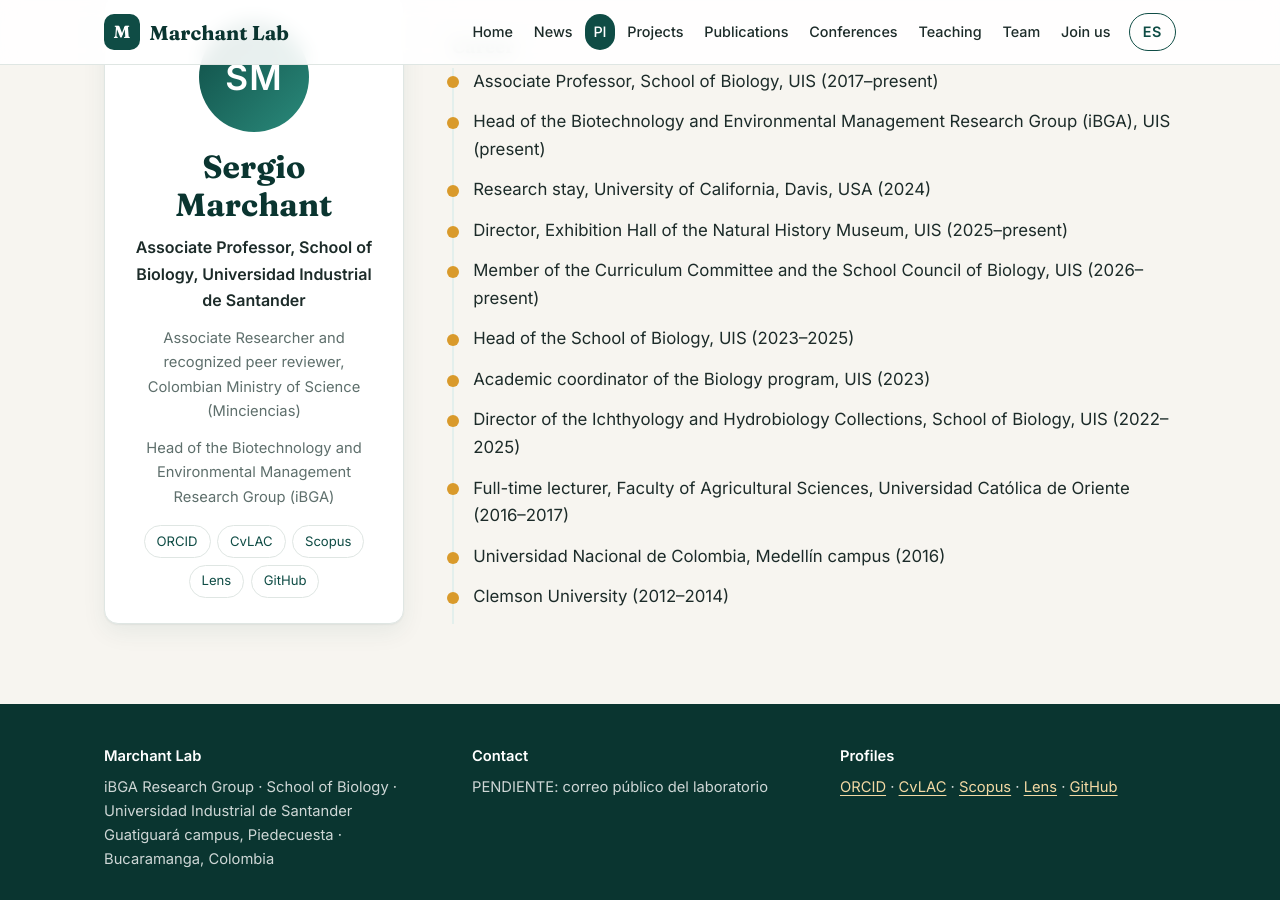
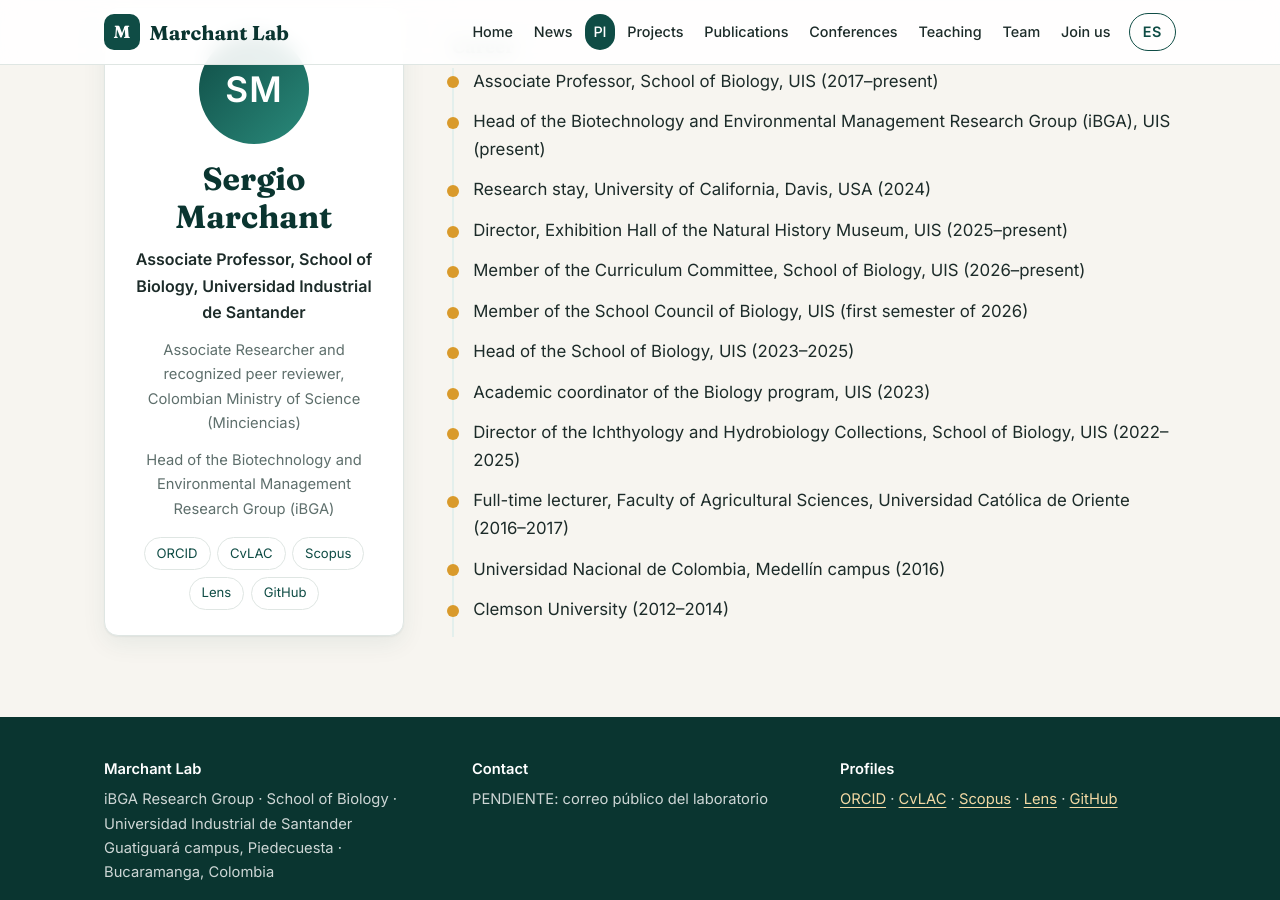
Before and after one commit to Marchant-Lab/marchant-lab-web, a Jekyll site: the page built from en/investigador.html, in a window 1280 px wide and 900 px high, scrolled down 759 px. Built offline with Jekyll 4.4.1, drawn with Linux system fonts in a browser that asks for light colours.

Commit message:
Consejo de Escuela solo en 2026-1; Comité Curricular sigue vigente
Co-Authored-By: Claude Opus 5.5 <noreply@anthropic.com>

```diff
--- a/_data/investigador.yml
+++ b/_data/investigador.yml
@@ -16,7 +16,8 @@ trayectoria:
   - Director del Grupo de Investigación en Biotecnología y Gestión Ambiental (iBGA), UIS (actual)
   - Estancia de investigación, University of California, Davis, EE. UU. (2024)
   - Director de la Sala de Exhibición del Museo de Historia Natural, UIS (2025–actual)
-  - Integrante del Comité Curricular y del Consejo de Escuela de Biología, UIS (2026–actual)
+  - Integrante del Comité Curricular de la Escuela de Biología, UIS (2026–actual)
+  - Integrante del Consejo de Escuela de Biología, UIS (2026-1)
   - Director de la Escuela de Biología, UIS (2023–2025)
   - Coordinador académico del programa de Biología, UIS (2023)
   - Director de las Colecciones de Ictiología e Hidrobiología, Escuela de Biología, UIS (2022–2025)
--- a/_data/traduccion_en.yml
+++ b/_data/traduccion_en.yml
@@ -66,7 +66,8 @@
 "Profesor Asociado, Escuela de Biología, UIS (2017–actual)": "Associate Professor, School of Biology, UIS (2017–present)"
 "Director de la Sala de Exhibición del Museo de Historia Natural, UIS (2025–actual)": "Director, Exhibition Hall of the Natural History Museum, UIS (2025–present)"
 "Director de la Escuela de Biología, UIS (2023–2025)": "Head of the School of Biology, UIS (2023–2025)"
-"Integrante del Comité Curricular y del Consejo de Escuela de Biología, UIS (2026–actual)": "Member of the Curriculum Committee and the School Council of Biology, UIS (2026–present)"
+"Integrante del Comité Curricular de la Escuela de Biología, UIS (2026–actual)": "Member of the Curriculum Committee, School of Biology, UIS (2026–present)"
+"Integrante del Consejo de Escuela de Biología, UIS (2026-1)": "Member of the School Council of Biology, UIS (first semester of 2026)"
 "Coordinador académico del programa de Biología, UIS (2023)": "Academic coordinator of the Biology program, UIS (2023)"
 "Director de las Colecciones de Ictiología e Hidrobiología, Escuela de Biología, UIS (2022–2025)": "Director of the Ichthyology and Hydrobiology Collections, School of Biology, UIS (2022–2025)"
 "Docente de tiempo completo, Facultad de Ciencias Agropecuarias, Universidad Católica de Oriente (2016–2017)": "Full-time lecturer, Faculty of Agricultural Sciences, Universidad Católica de Oriente (2016–2017)"
```
